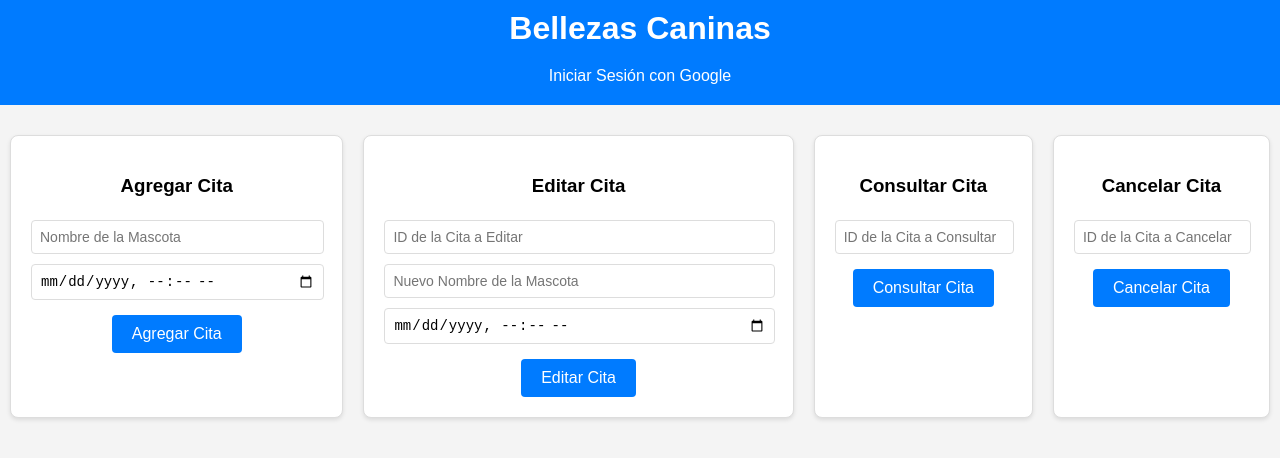
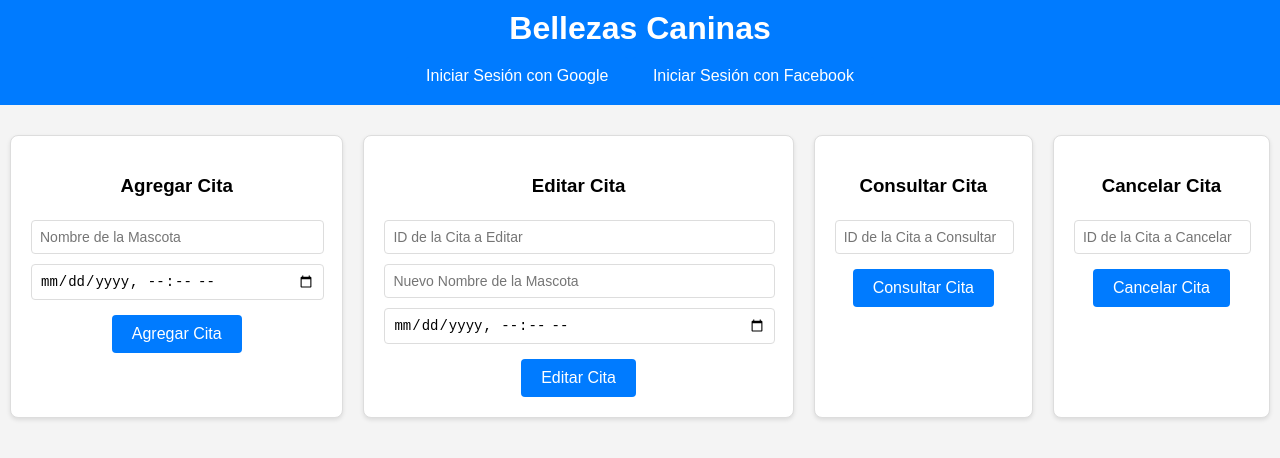
Before and after one commit to irving5nv50/irving5nv50.github.io, a plain HTML site: page index.html in a window 1280 px wide. Drawn offline with Linux system fonts and the light colour scheme.

Commit message:
Update index.html

```diff
--- a/index.html
+++ b/index.html
@@ -9,6 +9,7 @@
     <header>
         <h1>Bellezas Caninas</h1>
         <button id="googleSignIn">Iniciar Sesión con Google</button>
+        <button id="facebookSignIn">Iniciar Sesión con Facebook</button>
     </header>
     <div id="main-container">
         <div id="appointment-container">
```
